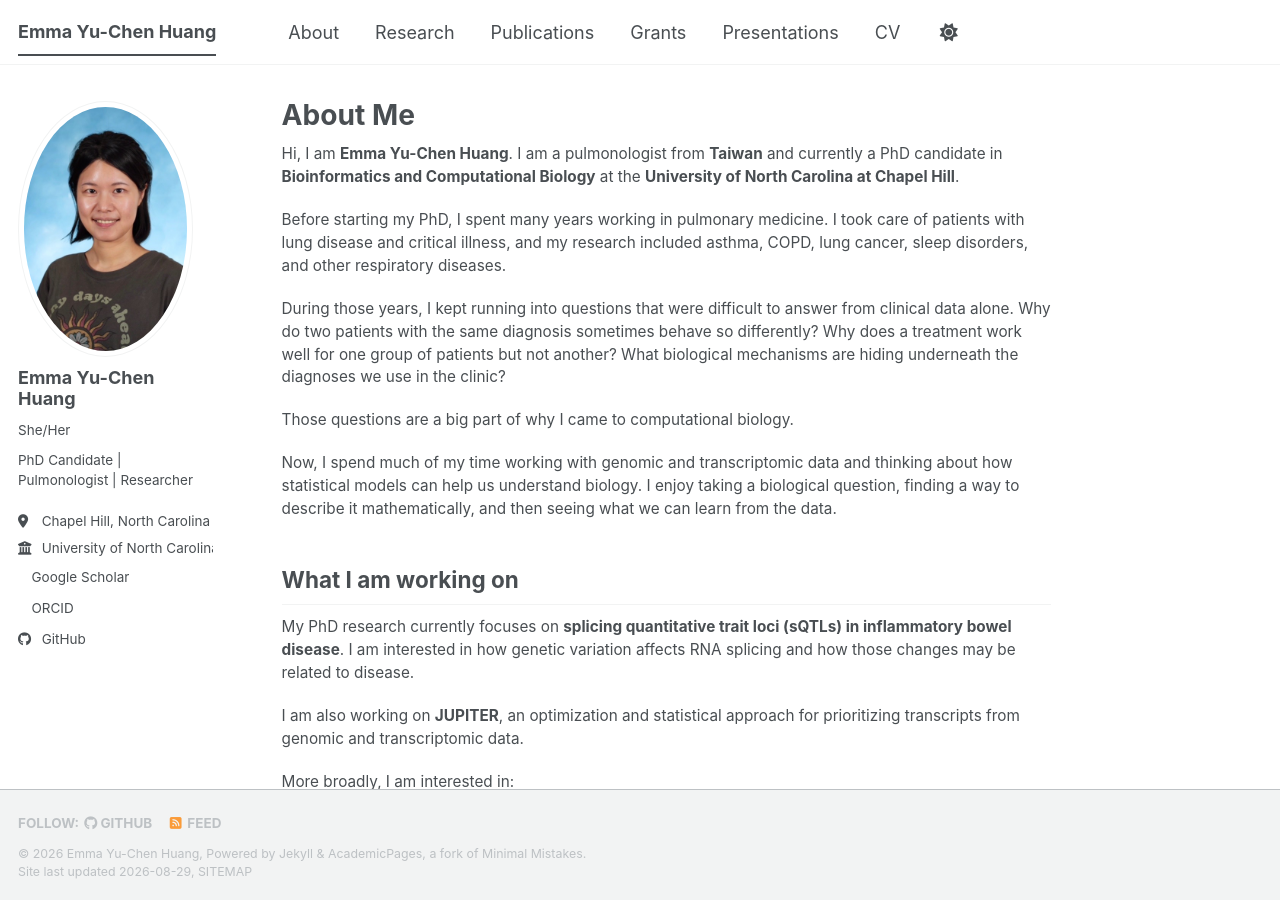
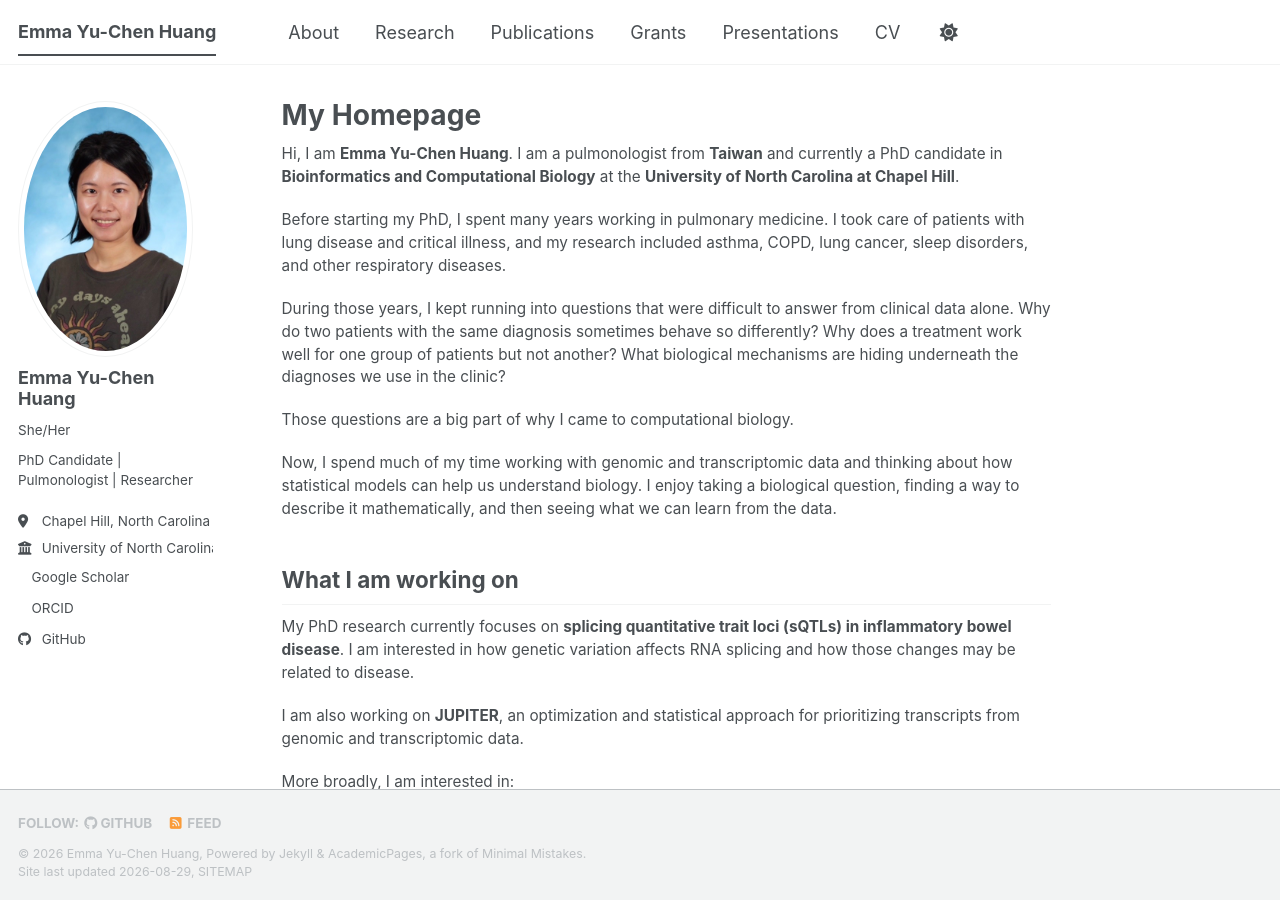
Before and after one commit to yuchen-hahaha/yuchen-hahaha.github.io, a Jekyll site: the page built from _pages/about.md, in a window 1280 px wide and 900 px high. Built offline with Jekyll 4.4.1, drawn with Linux system fonts in a browser that asks for light colours; a style sheet for code colours, icons or effects is not loaded.

Commit message:
Change title from 'About Me' to 'My Homepage'

```diff
--- a/_pages/about.md
+++ b/_pages/about.md
@@ -1,6 +1,6 @@
 ---
 permalink: /
-title: "About Me"
+title: "My Homepage"
 author_profile: true
 redirect_from:
   - /about/
```
